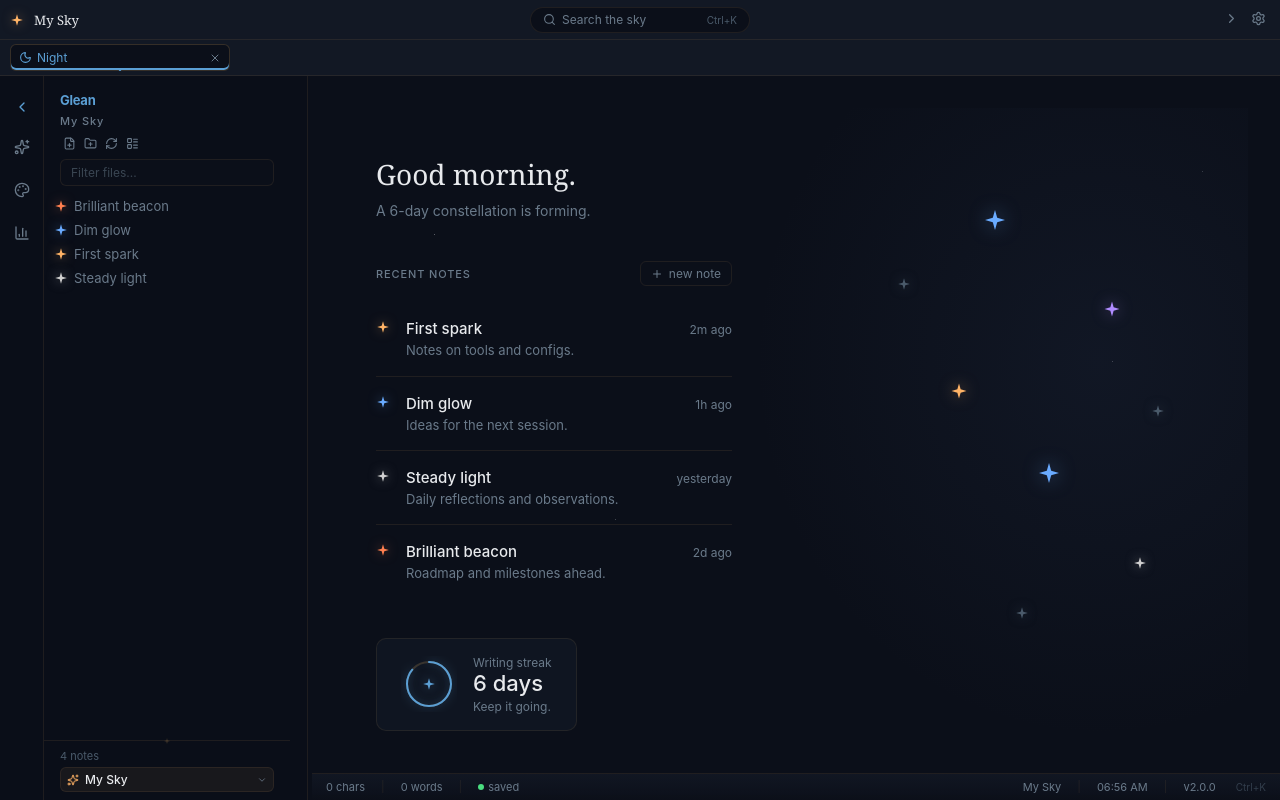
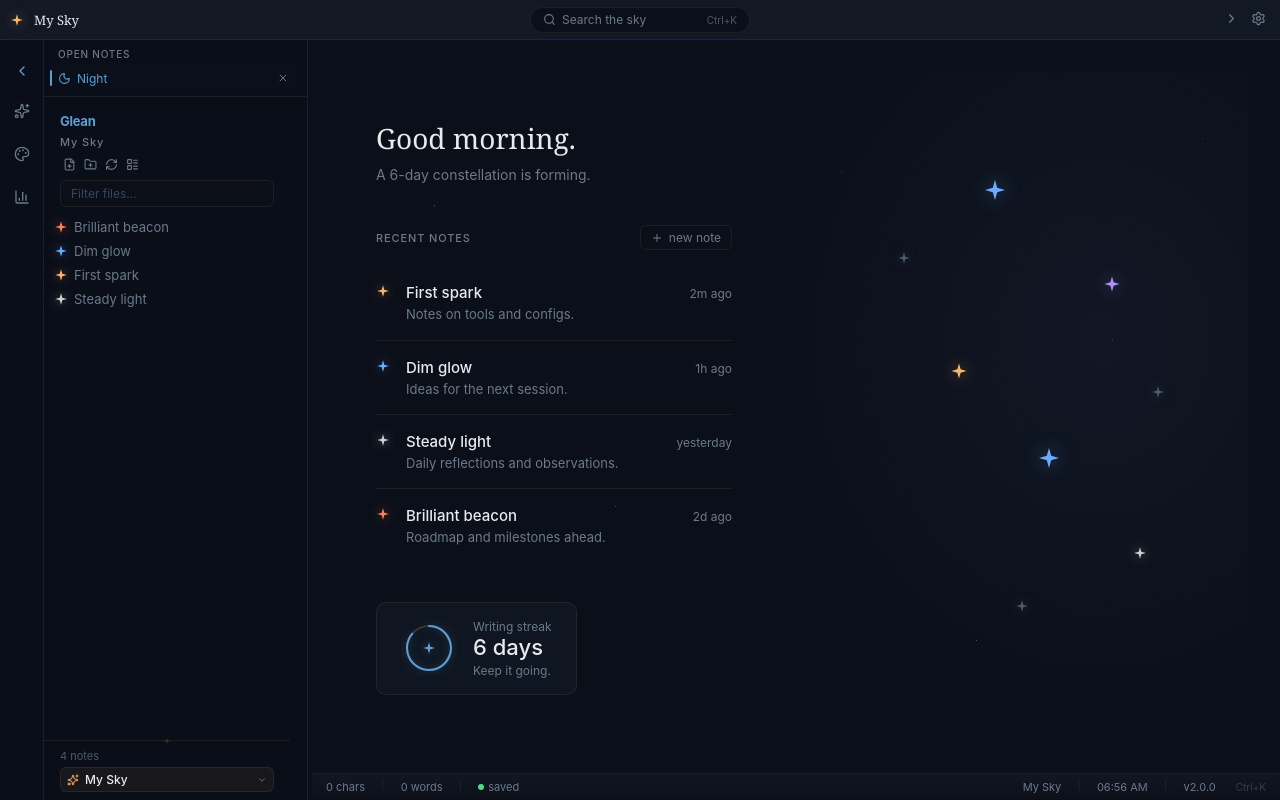
Before and after one commit to rokuroo171/glean, a React (Vite) app in the folder frontend/: page / in a window 1280 px wide. Built offline with nearby package versions, Linux system fonts and the light colour scheme; what @milkdown/kit would draw is missing.

Commit message:
feat: add vertical open-notes list with a tab style setting

```diff
--- /dev/null
+++ b/frontend/src/components/OpenNotesList.jsx
@@ -0,0 +1,51 @@
+import { useState } from 'react'
+import { colors, speciesColor } from '../lib/theme'
+import StarIcon from './StarIcon'
+import StarPoint from './StarPoint'
+import Icon from './Icon'
+
+export default function OpenNotesList({ tabs, activeId, onSelect, onClose }) {
+  const [hovered, setHovered] = useState(null)
+
+  return (
+    <div style={{ padding: '8px 6px 4px', borderBottom: `1px solid ${colors.border}`, flexShrink: 0 }}>
+      <div style={{ fontSize: 10, fontWeight: 500, color: colors.textMuted,
+        textTransform: 'uppercase', letterSpacing: '0.08em', padding: '0 8px 4px' }}>
+        Open notes
+      </div>
+      {tabs.map(t => {
+        const active = t.id === activeId
+        const showX = active || hovered === t.id
+        return (
+          <div key={t.id} onClick={() => onSelect(t.id)}
+            onMouseEnter={() => setHovered(t.id)} onMouseLeave={() => setHovered(null)}
+            style={{ display: 'flex', alignItems: 'center', gap: 6, height: 28,
+              padding: '0 8px', borderRadius: 6, cursor: 'pointer', position: 'relative',
+              background: active ? colors.bg : 'transparent' }}>
+            {active && (
+              <span style={{ position: 'absolute', left: 0, top: 6, bottom: 6, width: 2,
+                borderRadius: 1, background: colors.accent }} />
+            )}
+            {t.id === '__night__'
+              ? <Icon name="moon" size={13} style={{ color: colors.accent, flexShrink: 0 }} />
+              : <StarIcon species={t.species} size="sm" />}
+            <span style={{ flex: 1, minWidth: 0, fontSize: 12,
+              color: t.id === '__night__' ? colors.accent : colors.text,
+              overflow: 'hidden', textOverflow: 'ellipsis', whiteSpace: 'nowrap' }}>
+              {t.title}
+            </span>
+            {t.dirty && <StarPoint size={8} color={speciesColor[t.species] || colors.starNeutral} />}
+            {showX && (
+              <span role="button" aria-label={`close ${t.title}`}
+                onClick={(e) => { e.stopPropagation(); onClose(t.id) }}
+                style={{ display: 'flex', alignItems: 'center', width: 16,
+                  color: colors.textMuted, cursor: 'pointer', flexShrink: 0 }}>
+                <Icon name="x" size={12} />
+              </span>
+            )}
+          </div>
+        )
+      })}
+    </div>
+  )
+}
--- a/frontend/src/components/SettingsPane.jsx
+++ b/frontend/src/components/SettingsPane.jsx
@@ -185,6 +185,19 @@ export default function SettingsPane({ skyName, skyPath, version, systemInfo, pr
         {!systemInfo && <Row label="System" last><span style={{ color: colors.textMuted, fontSize: 12 }}>-</span></Row>}
       </Section>
 
+      <Section title="Layout">
+        <Row label="Tab style" last>
+          <div style={{ display: 'flex', gap: 8 }}>
+            <ActionButton label="Vertical"
+              color={prefs.layout.tab_mode !== 'horizontal' ? colors.accent : colors.textMuted}
+              onClick={() => onUpdatePrefs({ layout: { ...prefs.layout, tab_mode: 'vertical' } })} />
+            <ActionButton label="Horizontal"
+              color={prefs.layout.tab_mode === 'horizontal' ? colors.accent : colors.textMuted}
+              onClick={() => onUpdatePrefs({ layout: { ...prefs.layout, tab_mode: 'horizontal' } })} />
+          </div>
+        </Row>
+      </Section>
+
       <Section title="Sky">
         <Row label="Name"><span style={{ color: colors.text }}>{skyName}</span></Row>
         <Row label="Path">
--- a/frontend/src/components/Workspace.jsx
+++ b/frontend/src/components/Workspace.jsx
@@ -3,6 +3,7 @@ import { colors, space } from '../lib/theme'
 import { usePreferences } from '../lib/preferences-context'
 import TabBar from './TabBar'
 import HeaderBar from './HeaderBar'
+import OpenNotesList from './OpenNotesList'
 import StatusBar from './StatusBar'
 import Home from './Home'
 import EditorPane from './EditorPane'
@@ -296,10 +297,12 @@ export default function Workspace({
         onSettings={() => setPseudoTab('settings')}
         onToggleDetails={() => setDetailsOpen(v => !v)}
         detailsOpen={detailsOpen} />
-      <TabBar tabs={tabs} activeId={activeId}
-        onSelect={(id) => id === '__night__' ? openNight() : openNote(id)}
-        onClose={(id) => id === '__night__' ? closeNight() : closeTab(id)}
-        pseudoTab={pseudoTab} onClosePseudo={() => setPseudoTab(null)} />
+      {prefs.layout.tab_mode === 'vertical' ? null : (
+        <TabBar tabs={tabs} activeId={activeId}
+          onSelect={(id) => id === '__night__' ? openNight() : openNote(id)}
+          onClose={(id) => id === '__night__' ? closeNight() : closeTab(id)}
+          pseudoTab={pseudoTab} onClosePseudo={() => setPseudoTab(null)} />
+      )}
       {externalChanged && (
         <div style={{ display: 'flex', alignItems: 'center', gap: space[2], padding: '6px 12px',
           background: colors.border, borderBottom: `1px solid ${colors.border}`,
@@ -332,12 +335,12 @@ export default function Workspace({
               cursor: 'pointer', padding: 4, borderRadius: 4 }}>
             <Icon name="sparkles" size={16} />
           </button>
-          <button type="button" data-tour="customize" onClick={() => setPseudoTab('customization')} aria-label="customization" data-tip="Customization"
+          <button type="button" data-tour="customize" onClick={() => setPseudoTab(pseudoTab === 'customization' ? null : 'customization')} aria-label="customization" data-tip="Customization"
             style={{ background: 'none', border: 'none', color: pseudoTab === 'customization' ? colors.accent : colors.textMuted,
               cursor: 'pointer', padding: 4, borderRadius: 4 }}>
             <Icon name="palette" size={16} />
           </button>
-          <button type="button" onClick={() => { setPseudoTab('stats'); onOpenStats() }} aria-label="stats" data-tip="Sky overview"
+          <button type="button" onClick={() => { if (pseudoTab === 'stats') setPseudoTab(null); else { setPseudoTab('stats'); onOpenStats() } }} aria-label="stats" data-tip="Sky overview"
             style={{ background: 'none', border: 'none', color: pseudoTab === 'stats' ? colors.accent : colors.textMuted,
               cursor: 'pointer', padding: 4, borderRadius: 4 }}>
             <Icon name="bar-chart" size={16} />
@@ -346,8 +349,14 @@ export default function Workspace({
         {/* File explorer panel -- slides in/out next to the icon rail */}
         {!skyCollapsed && (
           <>
-          <div style={{ width: sidebarWidth, borderRight: `1px solid ${colors.border}`, display: 'flex', minHeight: 0,
+          <div style={{ width: sidebarWidth, borderRight: `1px solid ${colors.border}`, display: 'flex', flexDirection: 'column', minHeight: 0,
             background: colors.bgTranslucent, backdropFilter: 'blur(12px)', flexShrink: 0, overflow: 'hidden' }}>
+            {prefs.layout.tab_mode === 'vertical' && (
+              <OpenNotesList tabs={tabs} activeId={activeId}
+                onSelect={(id) => id === '__night__' ? openNight() : openNote(id)}
+                onClose={(id) => id === '__night__' ? closeNight() : closeTab(id)} />
+            )}
+            <div style={{ flex: 1, minHeight: 0, display: 'flex' }}>
             <FileExplorer notes={notes} activeId={activeId} skyName={skyName}
               onOpenNote={openNote}
               onCreateNote={async (name, folder) => {
@@ -364,6 +373,7 @@ export default function Workspace({
               skyPath={skyPath}
               onManageSky={() => setShowManageSky(true)}
               onDelete={onDelete} />
+            </div>
           </div>
           <div
             onMouseDown={startResize}
--- a/frontend/src/lib/preferences-context.jsx
+++ b/frontend/src/lib/preferences-context.jsx
@@ -5,7 +5,7 @@ const wails = window.go?.main
 
 const defaultPrefs = {
   theme: { preset: 'midnight', accent_hex: '#5b9fd4' },
-  layout: { sidebar_position: 'left', density: 'comfortable', show_status_bar: true },
+  layout: { sidebar_position: 'left', density: 'comfortable', show_status_bar: true, tab_mode: 'vertical' },
   editor: {
     font_family: 'monospace',
     font_size: 14,
```
